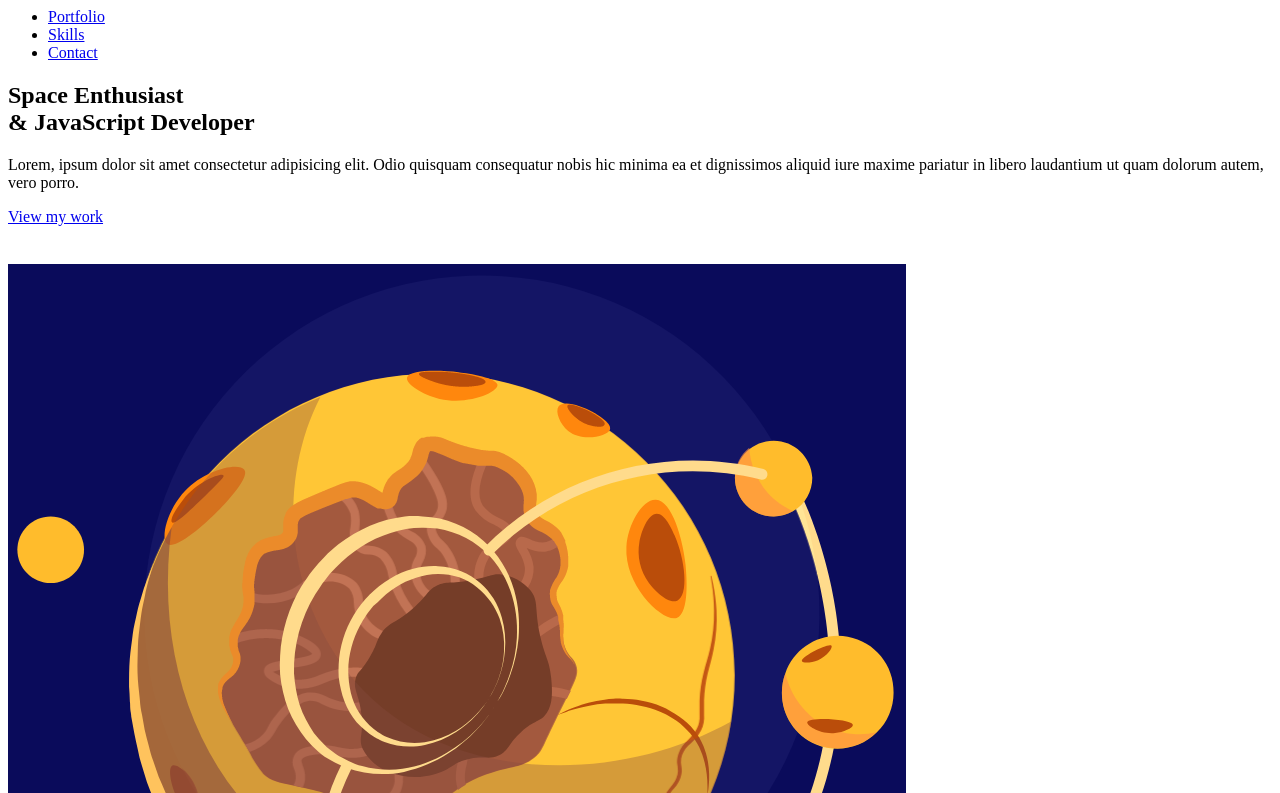
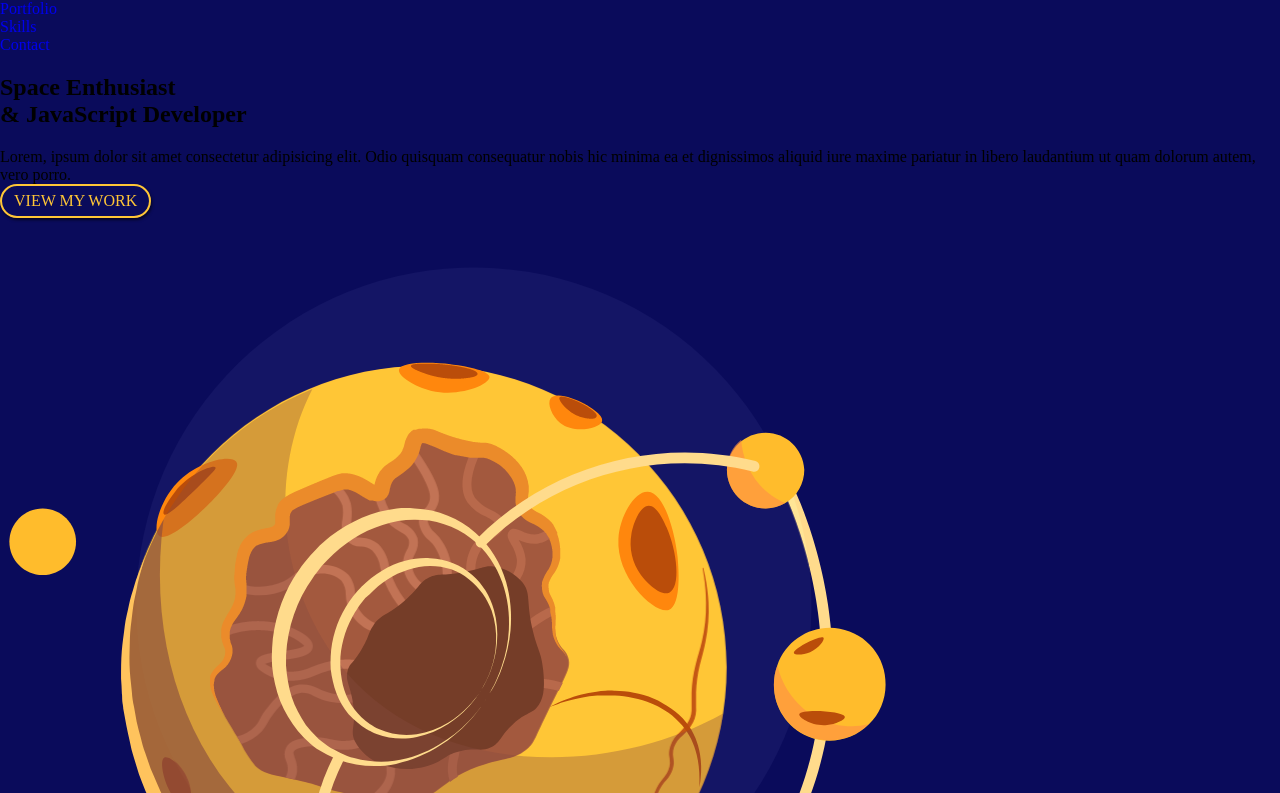
Before and after one commit to raphabarreto/responsive-css-grid-build, a plain HTML site: page index.html in a window 1280 px wide. Shown: the part 47-840 px from the top of the page. Drawn offline with Linux system fonts and the light colour scheme.

Commit message:
Base Styles

```diff
--- a/styles.css
+++ b/styles.css
@@ -1,8 +1,54 @@
 /* variables */
+:root {
+  --primary: #ffc636;
+  --secondary: #0a0b5b;
+}
 
 /* reset */
+body,
+p,
+a,
+ul,
+li {
+  margin: 0;
+  padding: 0;
+  text-decoration: none;
+}
+
+li {
+  list-style-type: none;
+}
 
 /* base styles */
+body {
+  background: var(--secondary);
+  overflow-x: hidden;
+}
+
+.button {
+  background: none;
+  border: 2px solid var(--primary);
+  color: var(--primary);
+  padding: 6px 12px;
+  border-radius: 20px;
+  text-transform: uppercase;
+  box-shadow: 1px 2px 3px rgba(0, 0, 0, 0.6);
+  display: inline-block;
+}
+
+.button:hover {
+  color: #222;
+  background: var(--primary);
+}
+
+input,
+textarea {
+  background: rgb(255, 255, 255, 0.05);
+  padding: 10px 16px;
+  border-radius: 20px;
+  border: 2px solid #9893d8;
+  color: #f2f2f2;
+}
 
 /* fonts */
 
@@ -11,3 +57,11 @@
 /* small tablet styles */
 @media screen and (min-width: 620px) {
 }
+
+/* larger tablets & laptop styles */
+@media screen and (min-width: 960px) {
+}
+
+/* desktop styles */
+@media screen and (min-width: 1200px) {
+}
```
